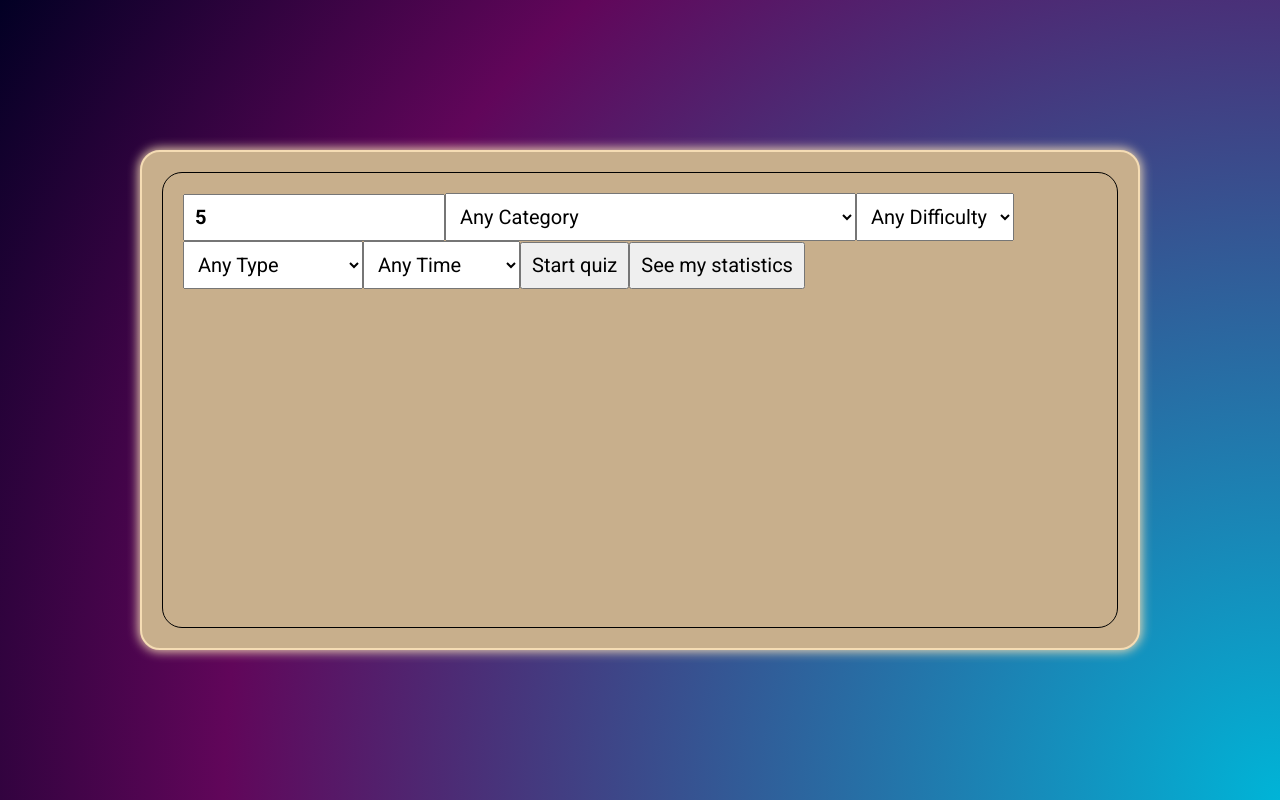
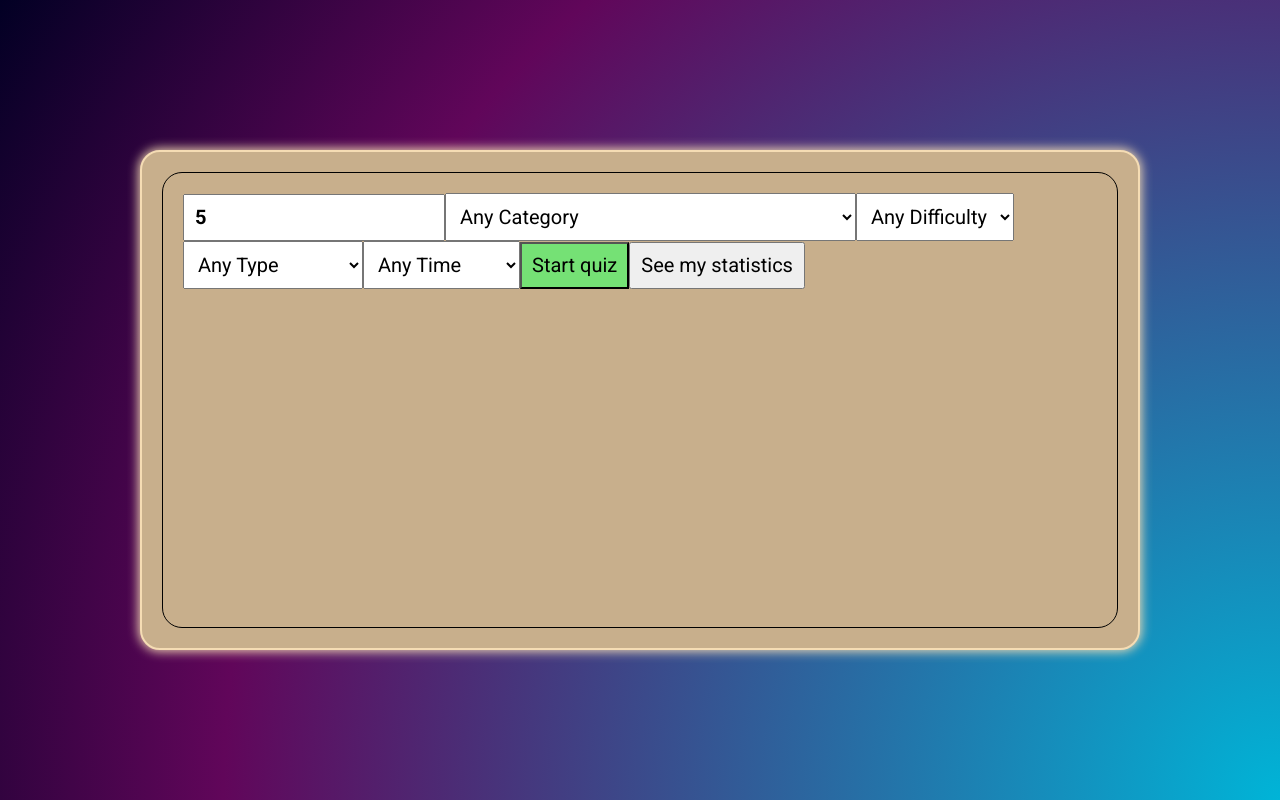
Before and after one commit to RKeyIT/React_01.24, a React (Vite) app: page / in a window 1280 px wide. Built offline with nearby package versions, Linux system fonts and the light colour scheme.

Commit message:
css: added button styles

```diff
--- a/src/pages/Home/Home.tsx
+++ b/src/pages/Home/Home.tsx
@@ -28,7 +28,7 @@ export const Home = () => {
       <Select optionObject={QuizDifficulties} />
       <Select optionObject={QuizType} />
       <Select optionObject={QuizTime} />
-      <Button content="Start quiz" />
+      <Button content="Start quiz" style="accept" />
       <Button content="See my statistics" />
     </div>
   );
--- a/src/shared/Button/Button.module.css
+++ b/src/shared/Button/Button.module.css
@@ -1,3 +1,7 @@
 .Button {
     padding: var(--ui-padding);
 }
+
+.Button.accept {
+    background-color: rgb(117, 225, 117);
+}
--- a/src/shared/Button/Button.tsx
+++ b/src/shared/Button/Button.tsx
@@ -3,11 +3,16 @@ import styles from './Button.module.css';
 
 interface IButtonProps {
   content: string;
+  style?: 'accept' | 'decline' | 'common';
 }
 
-export const Button: FC<IButtonProps> = ({ content }) => {
+export const Button: FC<IButtonProps> = ({ content, style = 'common' }) => {
   return (
-    <button type="button" title="button" className={styles.Button}>
+    <button
+      type="button"
+      title="button"
+      className={`${styles.Button} ${styles[style]}`}
+    >
       {content}
     </button>
   );
```
